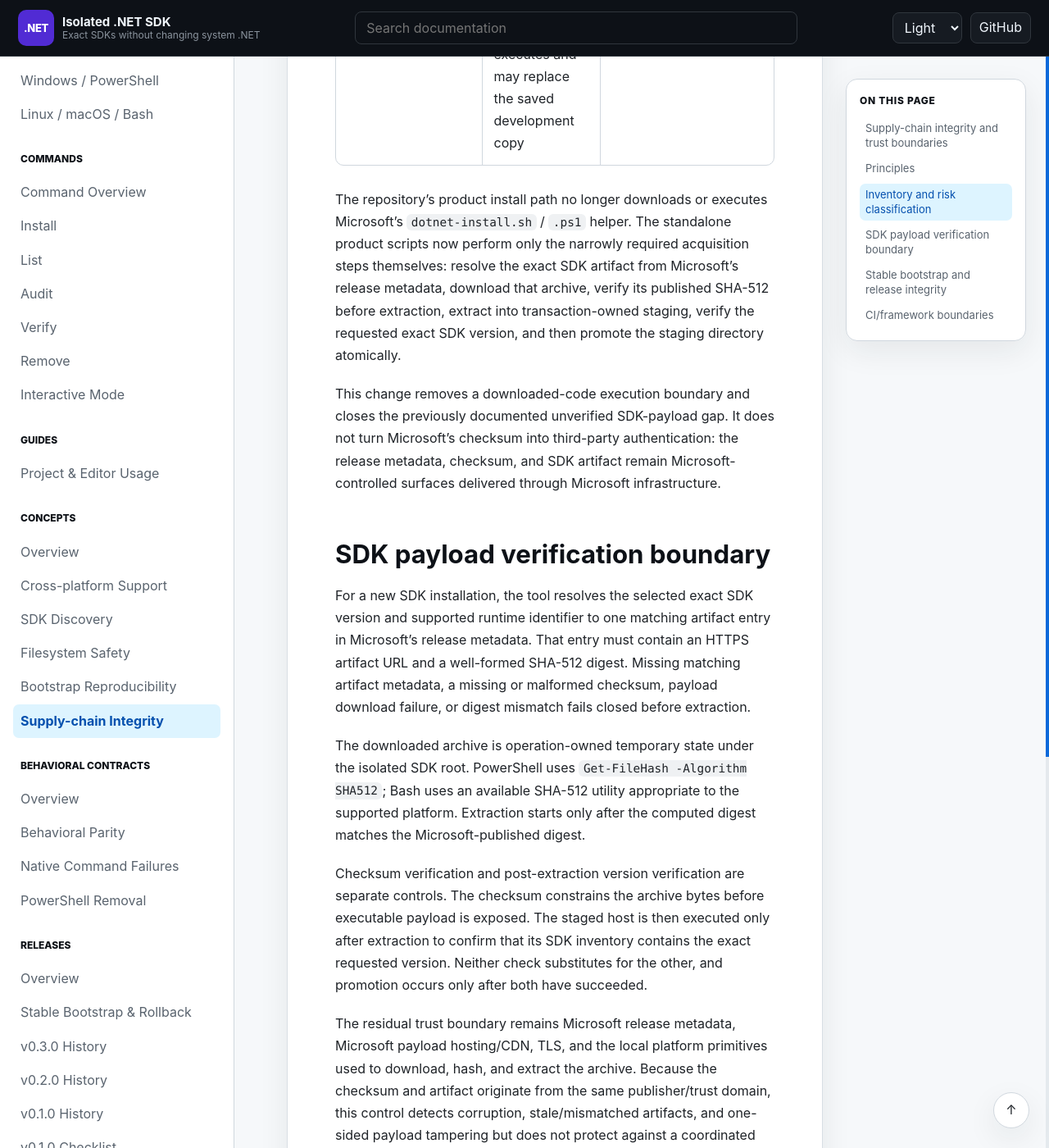
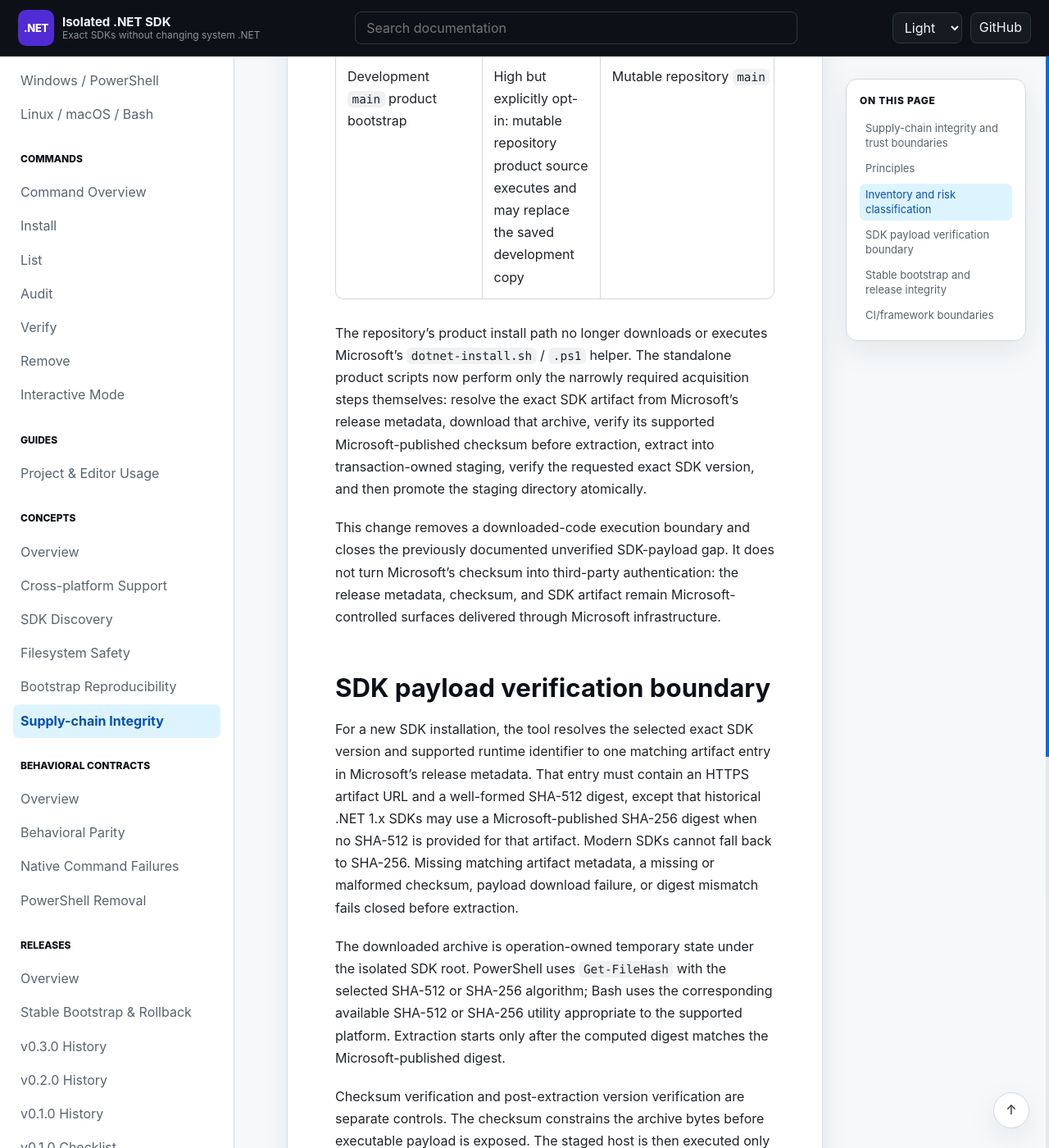
Before and after one commit to infoconex/isolated-dotnet-sdk, a Jekyll site: the page built from docs/concepts/supply-chain-integrity.md, in a window 1280 px wide and 1400 px high, scrolled down 3782 px. Shown: the whole window at 82% size. Built offline with Jekyll 4.4.1, drawn with Linux system fonts in a browser that asks for light colours; our own code applies the rules of GitHub Pages for plain Markdown files; some of the changed text lies outside the part shown.

Commit message:
docs: reconcile supply-chain checksum integrity policy for historical SDKs

```diff
--- a/docs/concepts/supply-chain-integrity.md
+++ b/docs/concepts/supply-chain-integrity.md
@@ -19,21 +19,21 @@
 | ShellCheck | Medium: downloaded native binary executes on the Ubuntu validation runner | GitHub release archive; release asset URL is versioned but remotely hosted | Exact version plus repository-pinned SHA-256 verified before extraction | Upstream GitHub release plus repository-reviewed digest | GitHub release hosting and the repository-reviewed digest |
 | Pester | Medium: downloaded PowerShell module executes the Windows behavioral test suite | PowerShell Gallery; package is selected by version | Exact module version; the current install command uses `-SkipPublisherCheck` | Gallery/NuGet package metadata and PowerShellGet publisher/package mechanisms | PowerShell Gallery, PowerShellGet/NuGet transport/package infrastructure, and hosted-runner trust |
 | PSScriptAnalyzer | Medium: downloaded PowerShell module executes static analysis on the Windows runner | PowerShell Gallery; package is selected by version | Exact module version | Gallery/NuGet package metadata and PowerShellGet package mechanisms | PowerShell Gallery, PowerShellGet/NuGet transport/package infrastructure, and hosted-runner trust |
-| Microsoft release index and per-channel release metadata | Medium: remote data controls interactive version discovery and supplies the exact SDK artifact URL and SHA-512 used for installation | `builds.dotnet.microsoft.com` mutable metadata endpoints | Structural validation, exact-version/RID matching, fail-closed checksum validation, and deterministic error handling | Microsoft HTTPS/CDN and published release metadata schema/artifact information | Microsoft metadata service/CDN/TLS; metadata and artifact are controlled by the same publisher, so the checksum is not independent publisher authentication |
-| .NET SDK payload archive | High: downloaded executable payload ultimately becomes the installed SDK | Exact artifact URL selected from Microsoft release metadata | Archive SHA-512 is verified against the matching Microsoft metadata before extraction; transaction-scoped staging; post-extraction exact-version verification before promotion | Microsoft release metadata and distribution infrastructure; stronger independent signing/attestation could be evaluated separately if needed | Microsoft metadata/CDN/TLS remain trusted. A coordinated compromise of both Microsoft metadata and payload distribution is outside the checksum's protection |
+| Microsoft release index and per-channel release metadata | Medium: remote data controls interactive version discovery and supplies the exact SDK artifact URL and its supported published checksum used for installation | `builds.dotnet.microsoft.com` mutable metadata endpoints | Structural validation, exact-version/RID matching, fail-closed checksum validation, and deterministic error handling | Microsoft HTTPS/CDN and published release metadata schema/artifact information | Microsoft metadata service/CDN/TLS; metadata and artifact are controlled by the same publisher, so the checksum is not independent publisher authentication |
+| .NET SDK payload archive | High: downloaded executable payload ultimately becomes the installed SDK | Exact artifact URL selected from Microsoft release metadata | Archive SHA-512 (or Microsoft-published SHA-256 for historical .NET 1.x SDKs) is verified against matching metadata before extraction; transaction-scoped staging; post-extraction exact-version verification before promotion | Microsoft release metadata and distribution infrastructure; stronger independent signing/attestation could be evaluated separately if needed | Microsoft metadata/CDN/TLS remain trusted. A coordinated compromise of both Microsoft metadata and payload distribution is outside the checksum's protection |
 | Latest-stable Pages bootstrap | High: small unversioned bootstrap code is piped directly into the user's shell before it can verify itself | Project GitHub Pages site generated from repository `main` | HTTPS Pages delivery; repository-controlled staged publication; bootstrap scope limited to stable-release discovery, tagged source/checksum acquisition, SHA-256 verification, and verified handoff | Users needing a fully pinned starting point can use the explicit pinned stable procedure instead of the moving Pages endpoint | GitHub Pages/TLS, repository administration, and the reviewed bootstrap code currently published from `main`; the piped bootstrap cannot authenticate its own bytes before execution |
 | Stable `isolated-dotnet-sdk` release scripts | High: downloaded product source executes in the user's account and can replace the saved tool | Explicit GitHub Release tag; tag and release assets remain administratively mutable because repository-level immutable releases are intentionally not required | Tagged source plus deterministic `SHA256SUMS`; latest-stable and pinned stable paths both verify the selected released product script before execution | GitHub immutable releases/attestations remain available as an optional stronger platform control, but are not part of the approved repository policy | GitHub release/tag/asset hosting and repository administration; checksum and script share the GitHub trust domain, so coordinated authorized mutation of both is not prevented by the checksum alone |
 | Development `main` product bootstrap | High but explicitly opt-in: mutable repository product source executes and may replace the saved development copy | Mutable repository `main` | Explicitly documented as development-only; never described as the stable channel | Review the selected source/commit manually or use a stable release path instead | Current repository `main` and GitHub raw-content delivery |
 
-The repository's product install path no longer downloads or executes Microsoft's `dotnet-install.sh` / `.ps1` helper. The standalone product scripts now perform only the narrowly required acquisition steps themselves: resolve the exact SDK artifact from Microsoft's release metadata, download that archive, verify its published SHA-512 before extraction, extract into transaction-owned staging, verify the requested exact SDK version, and then promote the staging directory atomically.
+The repository's product install path no longer downloads or executes Microsoft's `dotnet-install.sh` / `.ps1` helper. The standalone product scripts now perform only the narrowly required acquisition steps themselves: resolve the exact SDK artifact from Microsoft's release metadata, download that archive, verify its supported Microsoft-published checksum before extraction, extract into transaction-owned staging, verify the requested exact SDK version, and then promote the staging directory atomically.
 
 This change removes a downloaded-code execution boundary and closes the previously documented unverified SDK-payload gap. It does not turn Microsoft's checksum into third-party authentication: the release metadata, checksum, and SDK artifact remain Microsoft-controlled surfaces delivered through Microsoft infrastructure.
 
 ## SDK payload verification boundary
 
-For a new SDK installation, the tool resolves the selected exact SDK version and supported runtime identifier to one matching artifact entry in Microsoft's release metadata. That entry must contain an HTTPS artifact URL and a well-formed SHA-512 digest. Missing matching artifact metadata, a missing or malformed checksum, payload download failure, or digest mismatch fails closed before extraction.
+For a new SDK installation, the tool resolves the selected exact SDK version and supported runtime identifier to one matching artifact entry in Microsoft's release metadata. That entry must contain an HTTPS artifact URL and a well-formed SHA-512 digest, except that historical .NET 1.x SDKs may use a Microsoft-published SHA-256 digest when no SHA-512 is provided for that artifact. Modern SDKs cannot fall back to SHA-256. Missing matching artifact metadata, a missing or malformed checksum, payload download failure, or digest mismatch fails closed before extraction.
 
-The downloaded archive is operation-owned temporary state under the isolated SDK root. PowerShell uses `Get-FileHash -Algorithm SHA512`; Bash uses an available SHA-512 utility appropriate to the supported platform. Extraction starts only after the computed digest matches the Microsoft-published digest.
+The downloaded archive is operation-owned temporary state under the isolated SDK root. PowerShell uses `Get-FileHash` with the selected SHA-512 or SHA-256 algorithm; Bash uses the corresponding available SHA-512 or SHA-256 utility appropriate to the supported platform. Extraction starts only after the computed digest matches the Microsoft-published digest.
 
 Checksum verification and post-extraction version verification are separate controls. The checksum constrains the archive bytes before executable payload is exposed. The staged host is then executed only after extraction to confirm that its SDK inventory contains the exact requested version. Neither check substitutes for the other, and promotion occurs only after both have succeeded.
 
```
